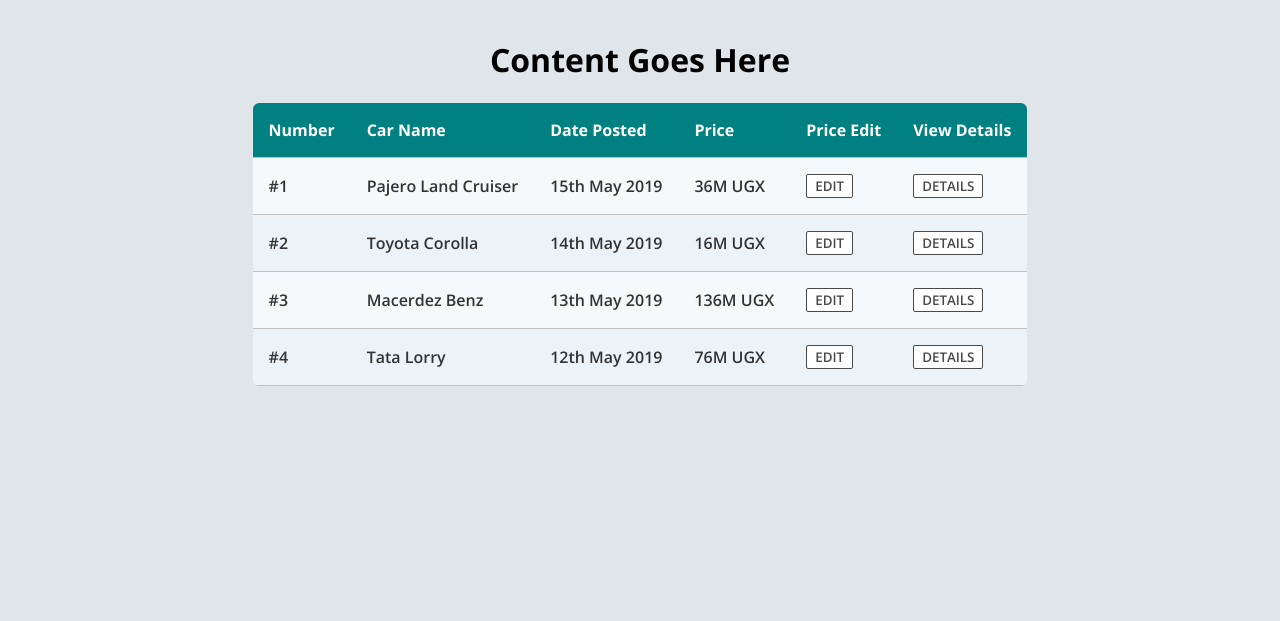
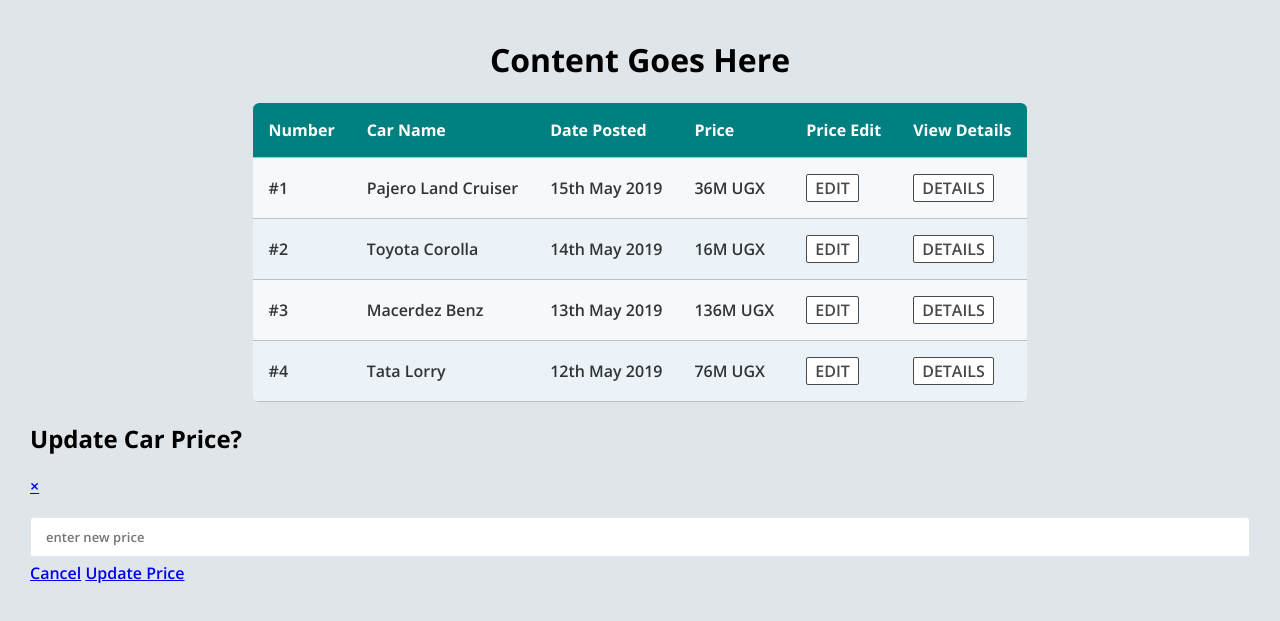
Before and after one commit to oxenprogrammer/Auto-Mart, a plain HTML site: page UI/seller-dashboard.html in a window 1280 px wide. Shown: the part 87-708 px from the top of the page. Drawn offline with nearby package versions, Linux system fonts and the light colour scheme.

Commit message:
[FEATURE Fixes #165955695] add update car ad price modal

```diff
--- a/UI/css/dashboard.css
+++ b/UI/css/dashboard.css
@@ -182,7 +182,7 @@ body {
     border-color: #bfbfbf;
 }
 
-#main .car-ad-list tr td button {
+#main .car-ad-list tr td a {
     color: #494949 !important;
     text-transform: uppercase;
     background: #ffffff;
@@ -190,9 +190,10 @@ body {
     border: 1px solid #494949 !important;
     border-radius: 2px;
     display: inline-block;
+    text-decoration: none;
 }
 
-#main .car-ad-list tr td button:hover {
+#main .car-ad-list tr td a:hover {
     color: #ffffff !important;
     background: #008081;
     cursor: pointer;
--- a/UI/seller-dashboard.html
+++ b/UI/seller-dashboard.html
@@ -58,32 +58,32 @@
                         <td data-th="Car Name">Pajero Land Cruiser</td>
                         <td data-th="Date Posted">15th May 2019</td>
                         <td data-th="Price">36M UGX</td>
-                        <td data-th="Price Edit"><button class="edit-btn">EDIT</button></td>
-                        <td data-th="View Details"><button class="details-btn">DETAILS</button></td>
+                        <td data-th="Price Edit"><a href="#modal-edit-price" class="edit-btn">EDIT</a></td>
+                        <td data-th="View Details"><a class="details-btn">DETAILS</a></td>
                     </tr>
                     <tr>
                         <td data-th="Number">#2</td>
                         <td data-th="Car Name">Toyota Corolla</td>
                         <td data-th="Date Posted">14th May 2019</td>
                         <td data-th="Price">16M UGX</td>
-                        <td data-th="Price Edit"><button class="edit-btn">EDIT</button></td>
-                        <td data-th="View Details"><button class="details-btn">DETAILS</button></td>
+                        <td data-th="Price Edit"><a href="#modal-edit-price" class="edit-btn">EDIT</a></td>
+                        <td data-th="View Details"><a class="details-btn">DETAILS</a></td>
                     </tr>
                     <tr>
                         <td data-th="Number">#3</td>
                         <td data-th="Car Name">Macerdez Benz</td>
                         <td data-th="Date Posted">13th May 2019</td>
                         <td data-th="Price">136M UGX</td>
-                        <td data-th="Price Edit"><button class="edit-btn">EDIT</button></td>
-                        <td data-th="View Details"><button class="details-btn">DETAILS</button></td>
+                        <td data-th="Price Edit"><a href="#modal-edit-price" class="edit-btn">EDIT</a></td>
+                        <td data-th="View Details"><a class="details-btn">DETAILS</a></td>
                     </tr>
                     <tr>
                         <td data-th="Number">#4</td>
                         <td data-th="Car Name">Tata Lorry</td>
                         <td data-th="Date Posted">12th May 2019</td>
                         <td data-th="Price">76M UGX</td>
-                        <td data-th="Price Edit"><button class="edit-btn">EDIT</button></td>
-                        <td data-th="View Details"><button class="details-btn">DETAILS</button></td>
+                        <td data-th="Price Edit"><a href="#modal-edit-price" class="edit-btn">EDIT</a></td>
+                        <td data-th="View Details"><a class="details-btn">DETAILS</a></td>
                     </tr>
                 </tbody>
             </table>
@@ -119,7 +119,29 @@
                     <button class="signup-login" type="submit">Advertise</button>
                 </form>
                </div>
-
+            <!-- Modal -->
+            <div class="modal" id="modal-edit-price" aria-hidden="true">
+                <div class="modal-dialog">
+                <div class="modal-header">
+                    <h2>Update Car Price?</h2>
+                    <a href="#" class="btn-close" aria-hidden="true">×</a>
+                </div>
+                <div class="modal-body">
+                    <form class="">
+                        <div class="form-group">
+                            <div class="form-control">
+                                <input type="number" name="price" id="price" placeholder="enter new price" required>
+                            </div>
+                        </div>
+                    </form>
+                </div>
+                <div class="modal-footer">
+                    <a href="#" class="btn">Cancel</a>
+                    <a href="#" class="btn">Update Price</a>
+                </div>
+                </div>
+            </div>
+            <!-- /Modal -->
         </main>
     </div>
     <script src="./js/dashboard.js"></script>
```
